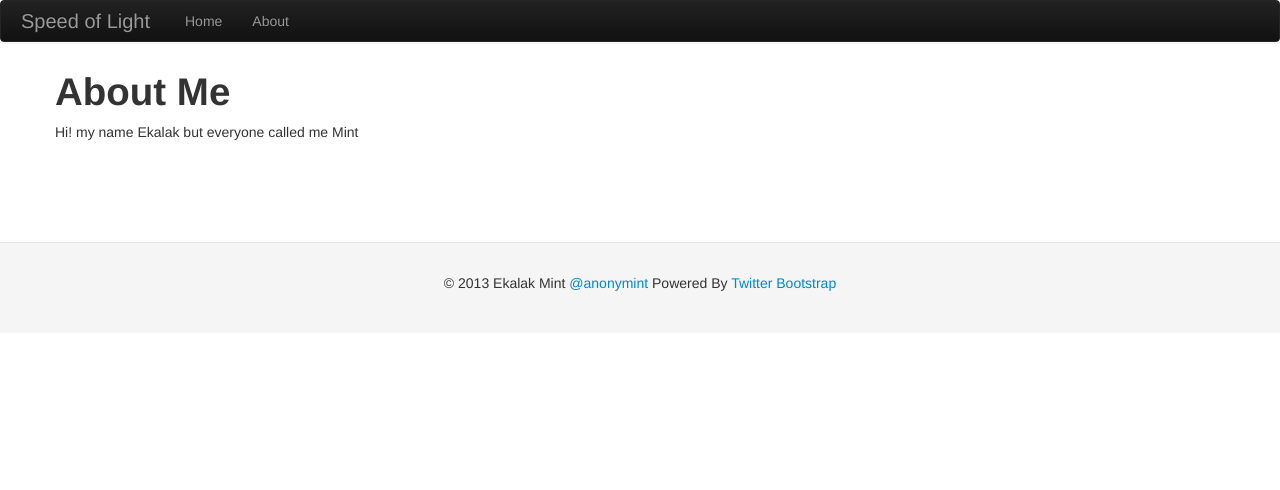
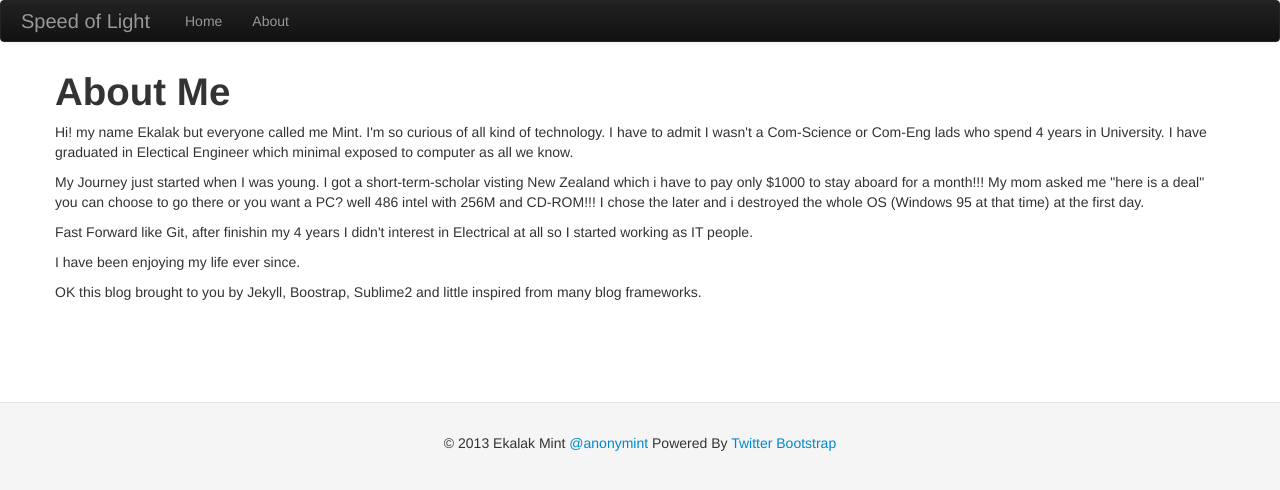
Before and after one commit to anonymint/anonymint.github.com, a Jekyll site: the page built from about.md, in a window 1280 px wide. Shown: the top 490 px of the page. Built offline with Jekyll 4.4.1, drawn with Linux system fonts in a browser that asks for light colours.

Commit message:
add more detials in about me page

```diff
--- a/about.md
+++ b/about.md
@@ -5,4 +5,22 @@ title: about me
 
 <h1>About Me</h1>
 
-Hi! my name Ekalak but everyone called me Mint
+<p>
+Hi! my name Ekalak but everyone called me Mint. I'm so curious of all kind of technology. I have to admit I wasn't a Com-Science or Com-Eng lads who spend 4 years in University. I have graduated in Electical Engineer which minimal exposed to computer as all we know.
+</p>
+
+<p>
+My Journey just started when I was young. I got a short-term-scholar visting New Zealand which i have to pay only $1000 to stay aboard for a month!!! My mom asked me "here is a deal" you can choose to go there or you want a PC? well 486 intel with 256M and CD-ROM!!! I chose the later and i destroyed the whole OS (Windows 95 at that time) at the first day.
+</p>
+
+<p>
+Fast Forward like Git, after finishin my 4 years I didn't interest in Electrical at all so I started working as IT people.
+</p>
+
+<p>
+I have been enjoying my life ever since.
+</p>
+
+<p>
+OK this blog brought to you by Jekyll, Boostrap, Sublime2 and little inspired from many blog frameworks.
+</p>
```
